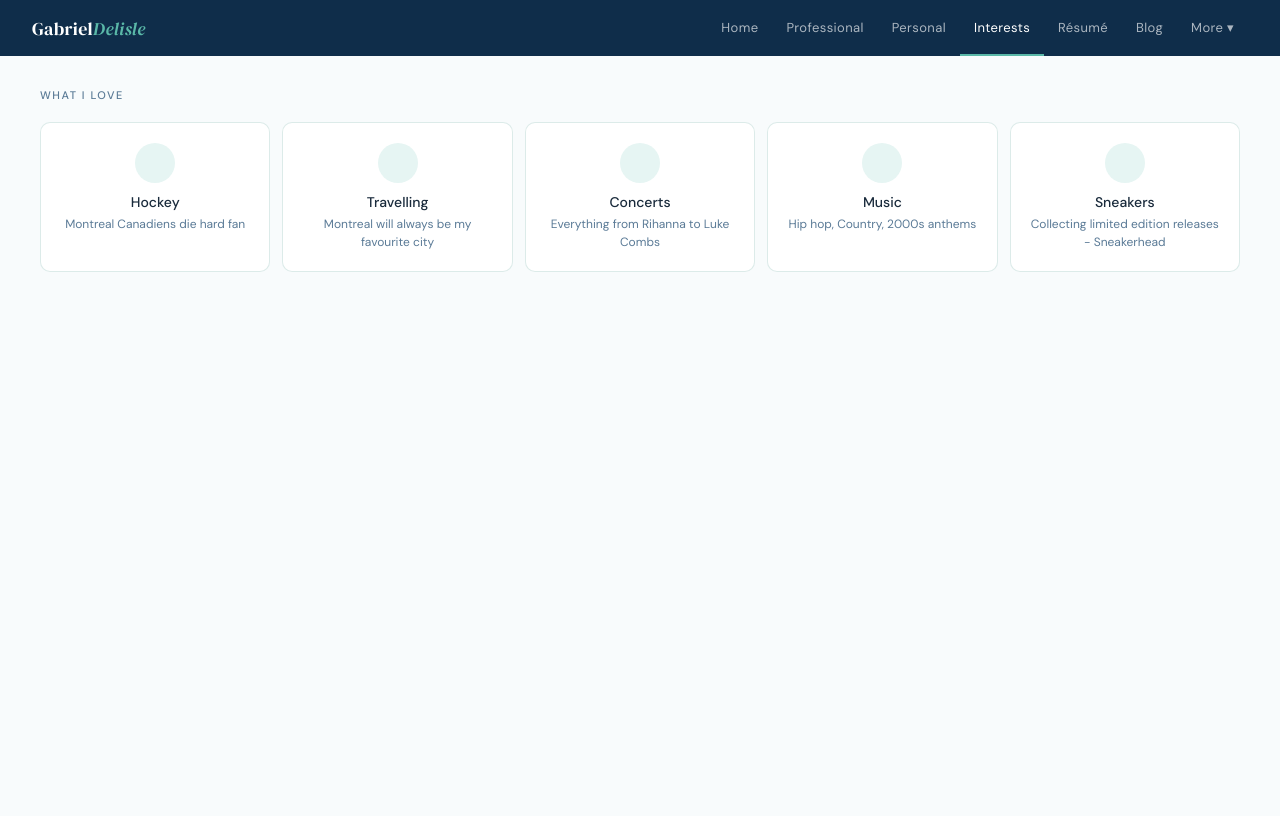
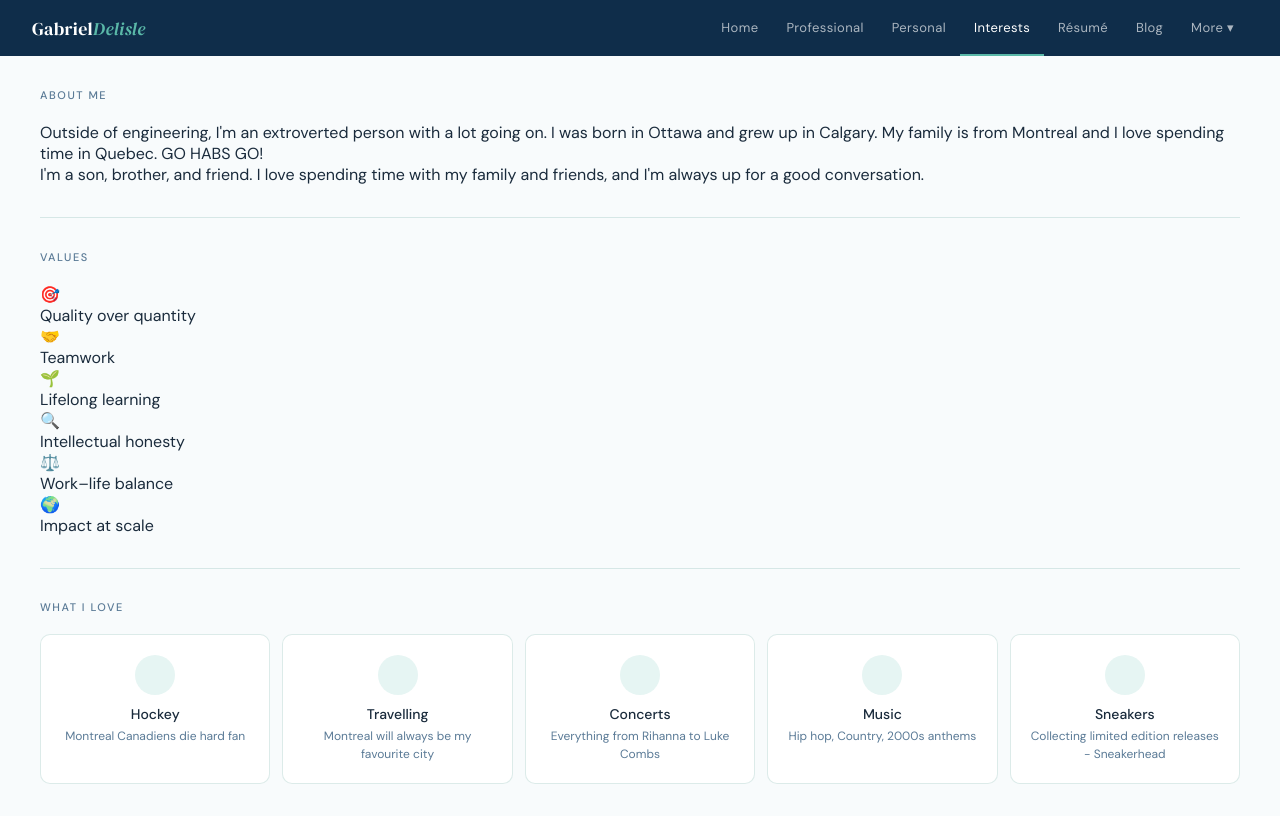
Before and after one commit to Gabedel033004/Gabedel033004.github.io, a Next.js app: page /interests in a window 1280 px wide. Built offline with nearby package versions, Linux system fonts and the light colour scheme; some icons are missing.

Commit message:
Rename Interests component to Personal and update content

```diff
--- a/src/app/interests/page.tsx
+++ b/src/app/interests/page.tsx
@@ -1,17 +1,54 @@
 import styles from './page.module.css';
+import Image from "next/image";
+import photo from "./Canadiens.jpg";
+
+const values = [
+  { icon: '🎯', label: 'Quality over quantity' },
+  { icon: '🤝', label: 'Teamwork' },
+  { icon: '🌱', label: 'Lifelong learning' },
+  { icon: '🔍', label: 'Intellectual honesty' },
+  { icon: '⚖️', label: 'Work–life balance' },
+  { icon: '🌍', label: 'Impact at scale' },
+];
 
 const interests = [
-  { icon: 'ti-ice-skating',        title: 'Hockey',    desc: 'Montreal Canadiens die hard fan' },
-  { icon: 'ti-mountain',            title: 'Travelling',   desc: 'Montreal will always be my favourite city' },
-  { icon: 'ti-microphone',title: 'Concerts',  desc: 'Everything from Rihanna to Luke Combs' },
-  { icon: 'ti-music',           title: 'Music',     desc: 'Hip hop, Country, 2000s anthems' },
-  { icon: 'ti-shoe',        title: 'Sneakers',   desc: 'Collecting limited edition releases - Sneakerhead' },
-  // Add more interests here — copy the object pattern above
+  { icon: 'ti-hockey-stick', title: 'Hockey',    desc: 'Montreal Canadiens die hard fan' },
+  { icon: 'ti-mountain',     title: 'Travelling', desc: 'Montreal will always be my favourite city' },
+  { icon: 'ti-microphone',   title: 'Concerts',   desc: 'Everything from Rihanna to Luke Combs' },
+  { icon: 'ti-music',        title: 'Music',      desc: 'Hip hop, Country, 2000s anthems' },
+  { icon: 'ti-shoe',         title: 'Sneakers',   desc: 'Collecting limited edition releases - Sneakerhead' },
 ];
 
-export default function Interests() {
+export default function Personal() {
   return (
     <div className="fade-in">
+      <div className="section">
+        <div className="section-title">About me</div>
+        <p className={styles.bio}>
+          Outside of engineering, I&apos;m an extroverted person with a lot going on. I was born in Ottawa and grew up in Calgary.
+          My family is from Montreal and I love spending time in Quebec. GO HABS GO!
+        </p>
+        <p className={styles.bio}>
+          I&apos;m a son, brother, and friend. I love spending time with my family and friends, and I&apos;m always up for a good conversation.
+        </p>
+      </div>
+
+      <div className="divider" />
+
+      <div className="section">
+        <div className="section-title">Values</div>
+        <div className={styles.valuesList}>
+          {values.map(v => (
+            <div key={v.label} className={styles.valueChip}>
+              <div className={styles.vi}>{v.icon}</div>
+              <p>{v.label}</p>
+            </div>
+          ))}
+        </div>
+      </div>
+
+      <div className="divider" />
+
       <div className="section">
         <div className="section-title">What I love</div>
         <div className={styles.grid}>
```
